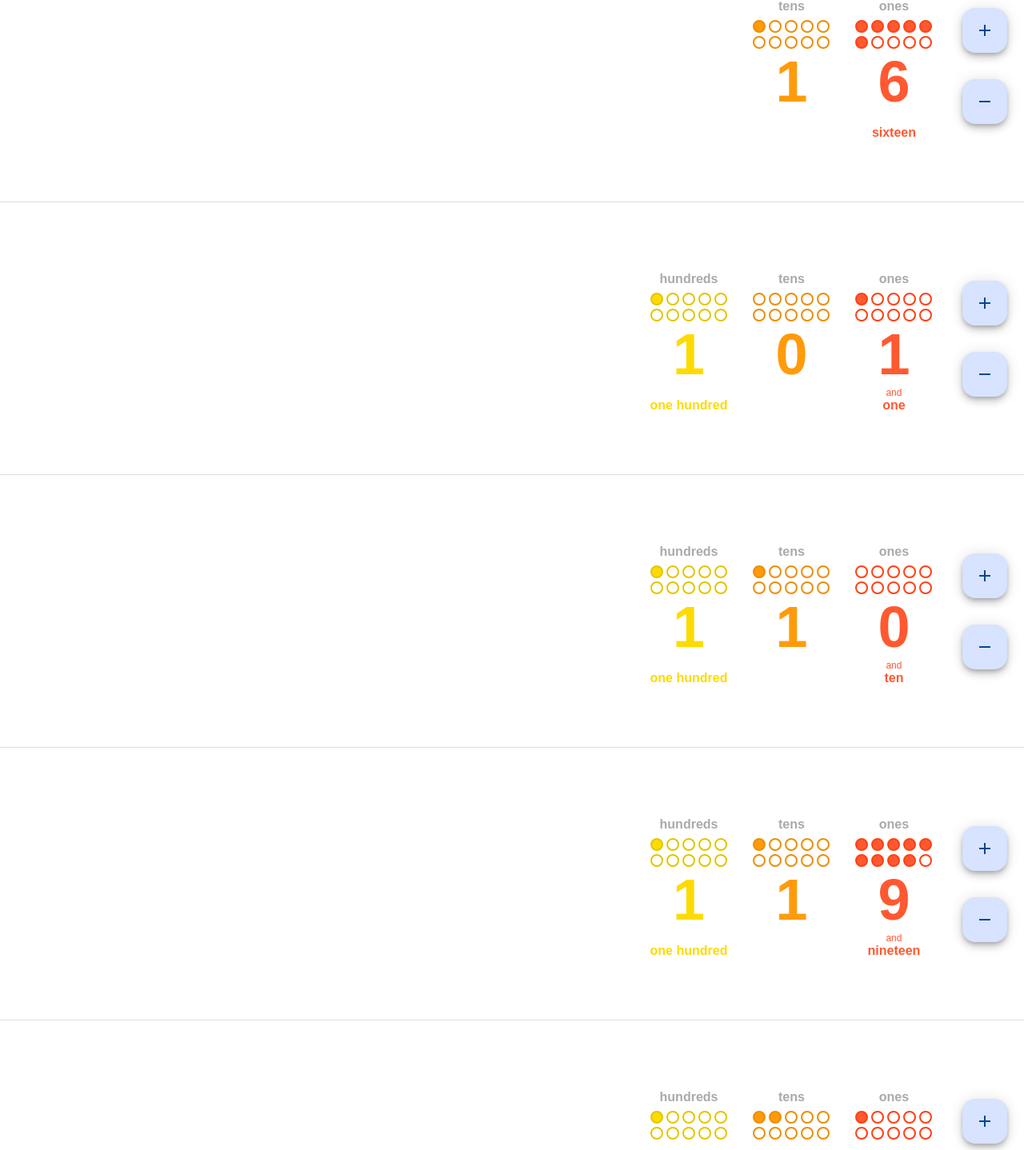
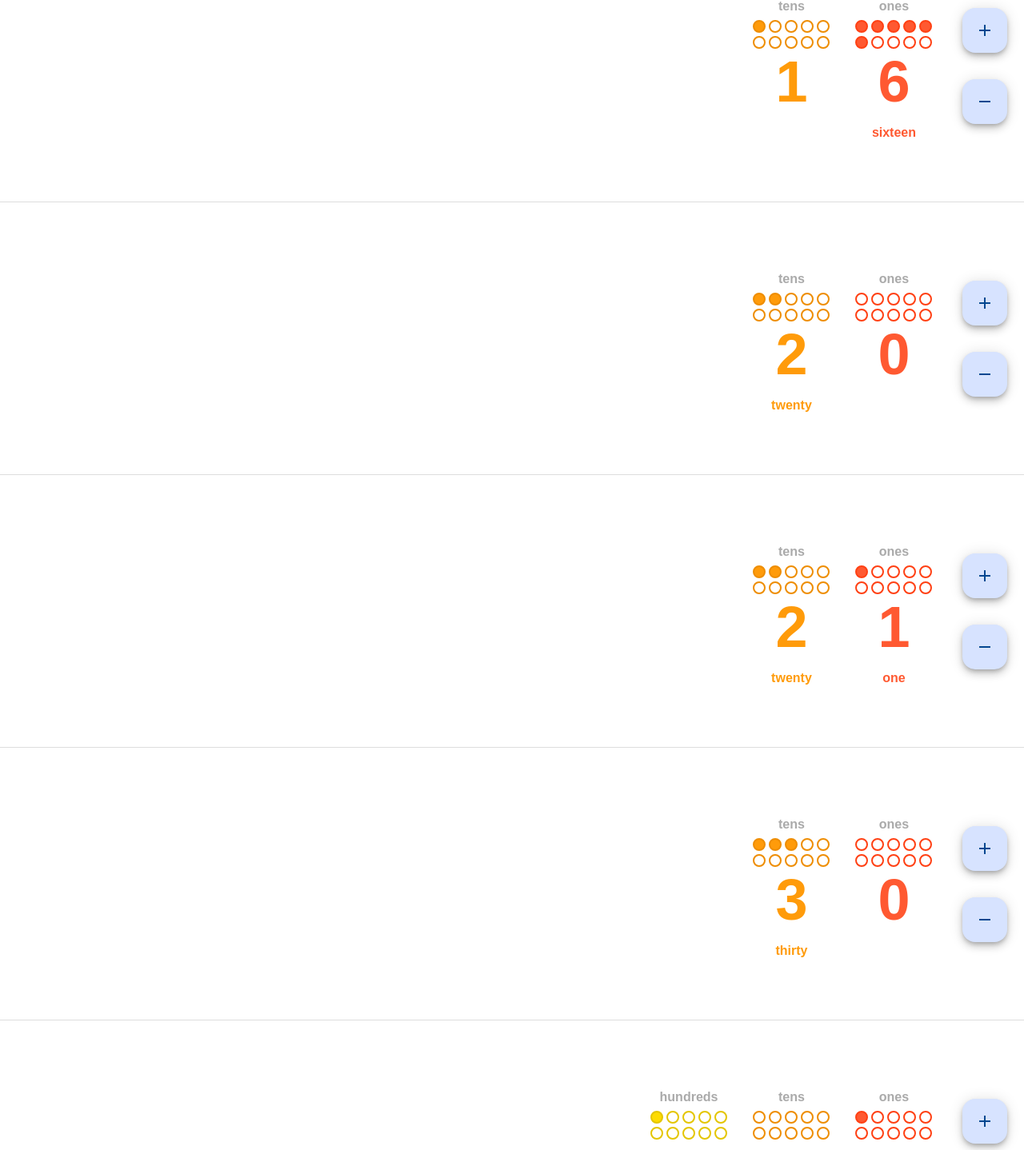
Before and after one commit to number-nook/number-nook, an Angular app: page /test in a window 1280 px wide. Shown: the part 1452-2890 px from the top of the page at 80% size. Built offline with nearby package versions, Linux system fonts and the light colour scheme; a web font is replaced by a local one.

Commit message:
fix and label logic

```diff
--- a/src/app/component/test-card/test-card.component.html
+++ b/src/app/component/test-card/test-card.component.html
@@ -5,6 +5,9 @@
 
 <number-nook [integer]="11"></number-nook>
 <number-nook [integer]="16"></number-nook>
+<number-nook [integer]="20"></number-nook>
+<number-nook [integer]="21"></number-nook>
+<number-nook [integer]="30"></number-nook>
 
 <number-nook [integer]="101"></number-nook>
 <number-nook [integer]="110"></number-nook>
--- a/src/app/service/number-to-speech.service.ts
+++ b/src/app/service/number-to-speech.service.ts
@@ -57,7 +57,7 @@ export class NumberToSpeechService {
           andable = true;
         }
       } else if (pseudopow == 1) {
-        if (digit.symbol >= 2) {
+        if (digit.symbol >= 2 && digit.before) {
           andable = true;
         }
       } else {
```
